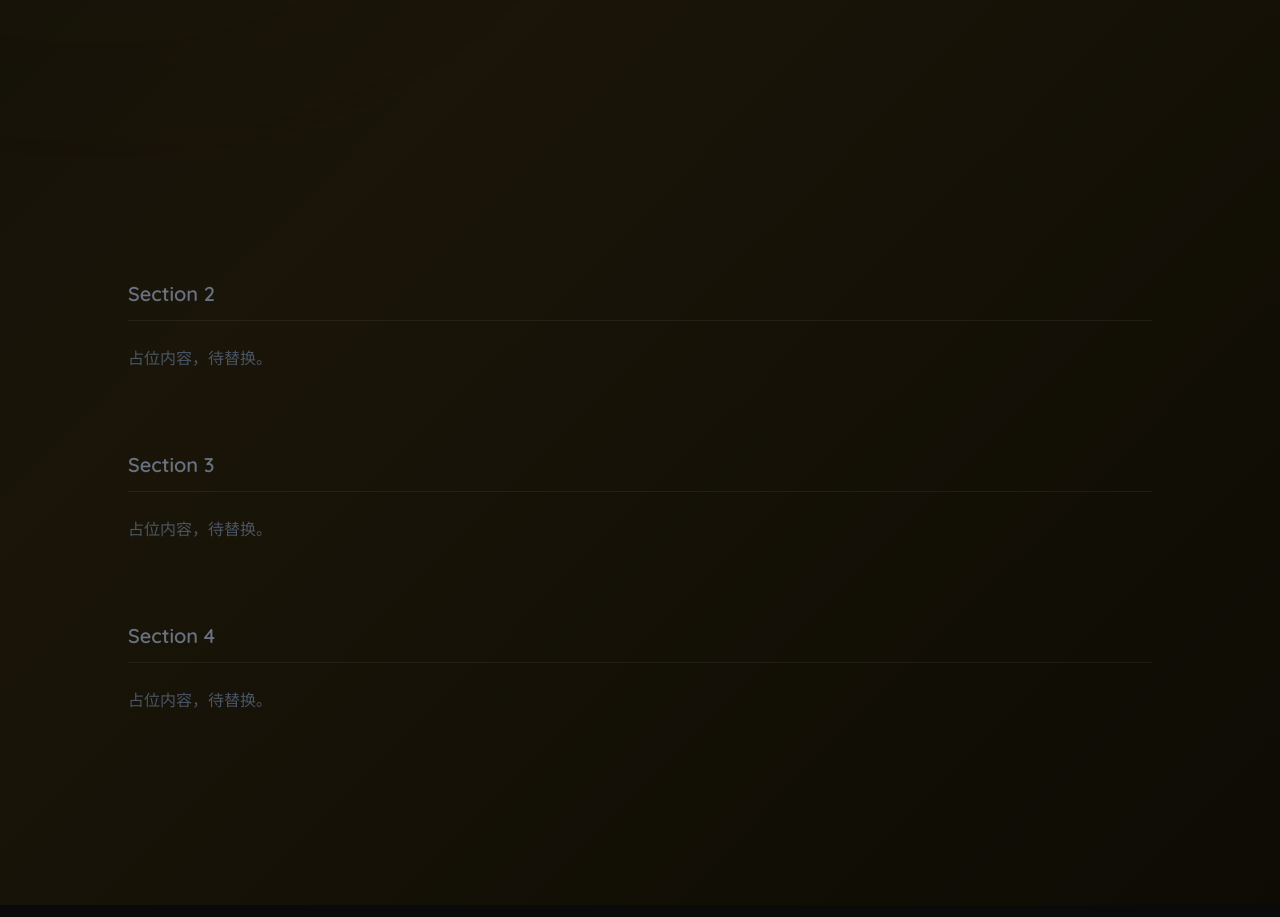
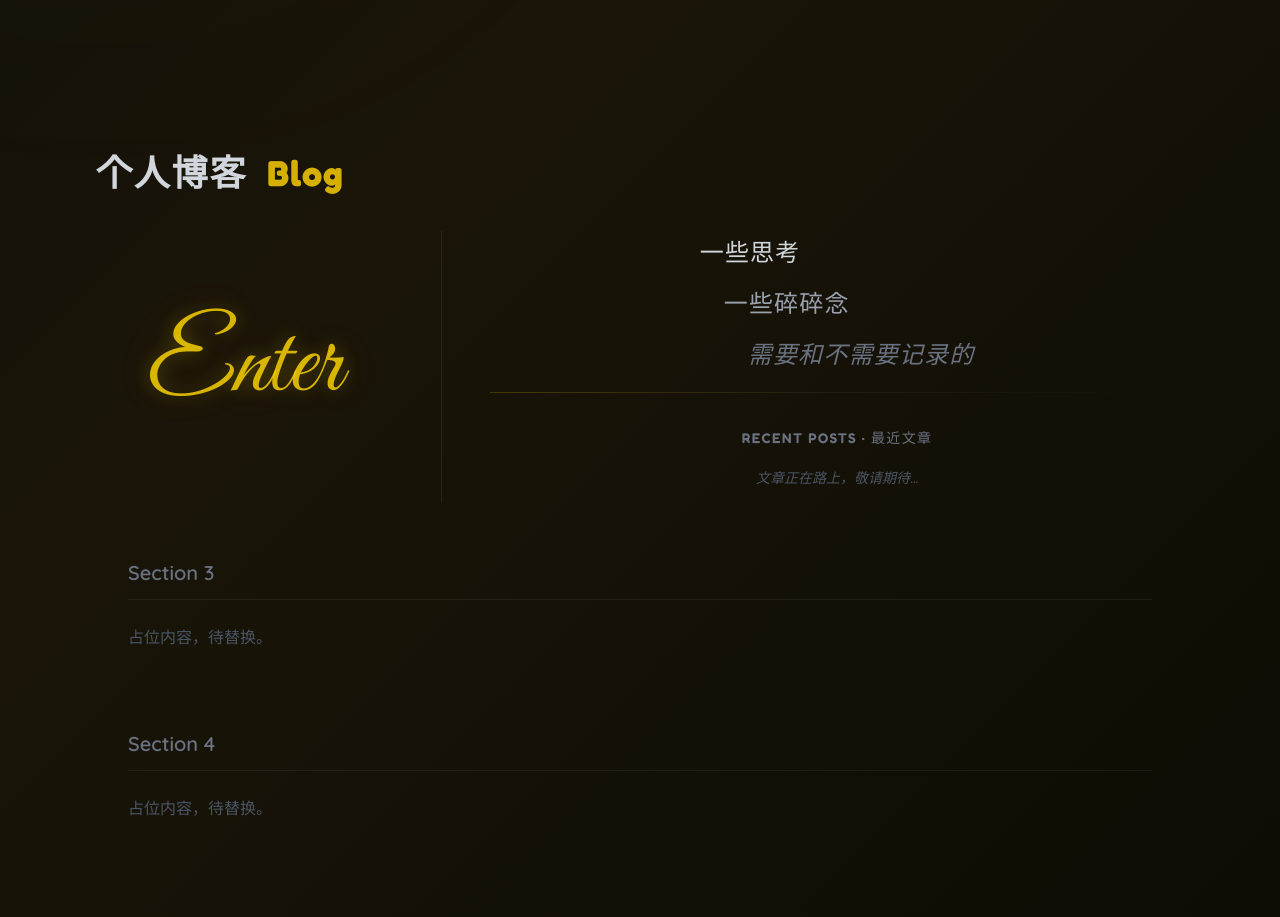
Before and after one commit to OttoMa2002/ottomaportfolio, a Next.js app: page / in a window 1280 px wide. Shown: the part 1120-2037 px from the top of the page. Built offline with nearby package versions, Linux system fonts and the light colour scheme.

Commit message:
新增博客页面骨架 + 首页 Section2 博客入口

```diff
--- /dev/null
+++ b/app/blog/page.jsx
@@ -0,0 +1,30 @@
+export const metadata = {
+  title: "Blog | Otto's",
+  description: "Otto 的博客 — 记录设计、代码与思考",
+}
+
+export default function BlogPage() {
+  return (
+    <main className="min-h-screen pt-32 pb-24 px-6 md:px-12 text-white">
+      <div className="max-w-4xl mx-auto">
+        <h1
+          className="text-5xl md:text-7xl font-bold mb-6"
+          style={{ fontFamily: "var(--font-fredoka)" }}
+        >
+          Blog
+        </h1>
+        <p
+          className="text-lg md:text-xl text-gray-400 mb-16"
+          style={{ fontFamily: "var(--font-noto-sc)" }}
+        >
+          记录设计、代码与一些随想。
+        </p>
+
+        {/* 文章列表占位 — 之后接入 MDX/数据库后动态渲染 */}
+        <div className="text-gray-500 italic">
+          文章正在路上，敬请期待…
+        </div>
+      </div>
+    </main>
+  )
+}
--- /dev/null
+++ b/app/components/BlogSection.jsx
@@ -0,0 +1,110 @@
+import Link from "next/link"
+
+export default function BlogSection() {
+  return (
+    <section
+      className="px-8 md:px-16 lg:px-24 pt-6 md:pt-8 pb-10 md:pb-14 mt-[-16vh] md:mt-[-20vh] relative z-8"
+      style={{ fontFamily: "var(--font-quicksand)" }}
+    >
+      <div className="max-w-6xl mx-auto">
+
+        {/* ═══ Section Title — 同尺寸，颜色区分，并列 ═══ */}
+        <div className="mb-6 md:mb-10 flex flex-row items-baseline gap-3 md:gap-5 flex-wrap">
+          <h2
+            className="text-2xl md:text-4xl font-semibold text-gray-300 leading-none"
+            style={{ fontFamily: "var(--font-noto-sc)", letterSpacing: "0.05em" }}
+          >
+            个人博客
+          </h2>
+          <p
+            className="text-2xl md:text-4xl font-bold tracking-wide leading-none"
+            style={{
+              fontFamily: "var(--font-fredoka)",
+              color: "rgba(255, 210, 0, 0.82)",
+            }}
+          >
+            Blog
+          </p>
+        </div>
+
+        {/* ═══ Main content: left 30% / right 70% ═══ */}
+        <div className="flex flex-col md:flex-row gap-8 md:gap-12 items-center md:items-stretch md:min-h-[17rem]">
+
+          {/* Left 30%: cursive Enter — clickable link to /blog */}
+          <Link
+            href="/blog"
+            className="blog-enter group md:w-[30%] flex items-center justify-center py-6 md:py-0"
+            aria-label="进入博客"
+          >
+            <span
+              className="blog-enter-text"
+              style={{ fontFamily: "var(--font-great-vibes)" }}
+            >
+              Enter
+            </span>
+          </Link>
+
+          {/* Divider */}
+          <div
+            className="hidden md:block w-px self-stretch"
+            style={{ background: "rgba(255, 255, 255, 0.07)" }}
+          />
+
+          {/* Right 70%: text block — upper 40% / lower 60%，内容居中 */}
+          <div className="md:w-[70%] flex flex-col">
+
+            {/* Upper 40%: poetic intro */}
+            <div className="flex flex-col justify-center md:flex-[2_2_0%]">
+              <div className="w-fit mx-auto flex flex-col gap-2 md:gap-3">
+                <p
+                  className="text-xl md:text-2xl text-gray-300 leading-relaxed"
+                  style={{ fontFamily: "var(--font-noto-sc)", letterSpacing: "0.05em" }}
+                >
+                  一些思考
+                </p>
+                <p
+                  className="text-xl md:text-2xl text-gray-400 leading-relaxed"
+                  style={{ fontFamily: "var(--font-noto-sc)", letterSpacing: "0.05em", paddingLeft: "1.5rem" }}
+                >
+                  一些碎碎念
+                </p>
+                <p
+                  className="text-xl md:text-2xl text-gray-500 leading-relaxed italic"
+                  style={{ fontFamily: "var(--font-noto-sc)", letterSpacing: "0.05em", paddingLeft: "3rem" }}
+                >
+                  需要和不需要记录的
+                </p>
+              </div>
+            </div>
+
+            {/* Divider line */}
+            <div
+              className="h-px w-full my-4 md:my-5"
+              style={{
+                background:
+                  "linear-gradient(to right, rgba(255,215,0,0.2), rgba(255,255,255,0.05), transparent)",
+              }}
+            />
+
+            {/* Lower 60%: recent posts placeholder */}
+            <div className="flex flex-col justify-center md:flex-[3_3_0%]">
+              <div className="w-fit mx-auto flex flex-col gap-3 text-center">
+                <p
+                  className="text-xs md:text-sm text-gray-500 tracking-widest uppercase mb-2"
+                  style={{ fontFamily: "var(--font-fredoka)" }}
+                >
+                  Recent Posts · 最近文章
+                </p>
+                <p className="text-sm text-gray-600 italic">
+                  文章正在路上，敬请期待…
+                </p>
+              </div>
+            </div>
+
+          </div>
+        </div>
+
+      </div>
+    </section>
+  )
+}
--- a/app/components/Navbar.jsx
+++ b/app/components/Navbar.jsx
@@ -1,6 +1,7 @@
 "use client"
 
 import { useState, useEffect } from "react"
+import Link from "next/link"
 
 export default function Navbar() {
   const [menuOpen, setMenuOpen] = useState(false)
@@ -122,6 +123,13 @@ export default function Navbar() {
             <button className="block w-full text-left px-4 py-2 text-gray-300 hover:text-gray-200 hover:bg-white/5 transition-colors cursor-pointer">
               Projects
             </button>
+            <Link
+              href="/blog"
+              className="block w-full text-left px-4 py-2 text-gray-300 hover:text-gray-200 hover:bg-white/5 transition-colors cursor-pointer"
+              onClick={() => setMenuOpen(false)}
+            >
+              Blog
+            </Link>
             <button className="block w-full text-left px-4 py-2 text-gray-300 hover:text-gray-200 hover:bg-white/5 transition-colors cursor-pointer">
               Contact
             </button>
--- a/app/globals.css
+++ b/app/globals.css
@@ -155,3 +155,49 @@ html, body {
 .hero-avatar:hover .hero-avatar-img-hover {
   opacity: 1;
 }
+
+/* ─── Blog section: ENTER cursive link ─── */
+.blog-enter {
+  cursor: pointer;
+  user-select: none;
+  position: relative;
+}
+
+.blog-enter-text {
+  display: inline-block;
+  font-size: clamp(3.5rem, 8vw, 6.5rem);
+  line-height: 1;
+  color: rgba(255, 215, 0, 0.82);
+  text-shadow:
+    0 0 18px rgba(255, 215, 0, 0.28),
+    0 0 45px rgba(255, 190, 0, 0.14);
+  transition: transform 0.5s ease, text-shadow 0.5s ease, color 0.5s ease, letter-spacing 0.5s ease;
+  will-change: transform, text-shadow;
+  padding: 0 0.3em;
+}
+
+.blog-enter:hover .blog-enter-text {
+  transform: scale(1.08) rotate(-2deg);
+  color: rgba(255, 230, 80, 0.95);
+  letter-spacing: 0.04em;
+  text-shadow:
+    0 0 28px rgba(255, 220, 60, 0.55),
+    0 0 65px rgba(255, 190, 0, 0.3),
+    0 0 110px rgba(255, 170, 0, 0.18);
+  animation: blog-enter-breathing 2.8s ease-in-out infinite;
+}
+
+@keyframes blog-enter-breathing {
+  0%, 100% {
+    text-shadow:
+      0 0 28px rgba(255, 220, 60, 0.55),
+      0 0 65px rgba(255, 190, 0, 0.3),
+      0 0 110px rgba(255, 170, 0, 0.18);
+  }
+  50% {
+    text-shadow:
+      0 0 38px rgba(255, 230, 80, 0.75),
+      0 0 85px rgba(255, 200, 0, 0.45),
+      0 0 150px rgba(255, 180, 0, 0.28);
+  }
+}
--- a/app/layout.jsx
+++ b/app/layout.jsx
@@ -1,4 +1,4 @@
-import { Fredoka, Quicksand, Noto_Sans_SC } from "next/font/google"
+import { Fredoka, Quicksand, Noto_Sans_SC, Great_Vibes } from "next/font/google"
 import "./globals.css"
 
 const fredoka = Fredoka({
@@ -19,6 +19,12 @@ const notoSansSC = Noto_Sans_SC({
   variable: "--font-noto-sc",
 })
 
+const greatVibes = Great_Vibes({
+  subsets: ["latin"],
+  weight: ["400"],
+  variable: "--font-great-vibes",
+})
+
 export const metadata = {
   title: "Otto's Home",
   icons: {
@@ -28,7 +34,7 @@ export const metadata = {
 
 export default function RootLayout({ children }) {
   return (
-    <html lang="en" className={`${fredoka.variable} ${quicksand.variable} ${notoSansSC.variable}`}>
+    <html lang="en" className={`${fredoka.variable} ${quicksand.variable} ${notoSansSC.variable} ${greatVibes.variable}`}>
       <body>{children}</body>
     </html>
   )
--- a/app/page.jsx
+++ b/app/page.jsx
@@ -1,6 +1,7 @@
 import Navbar from "./components/Navbar"
 import Footer from "./components/Footer"
 import HeroSection from "./components/HeroSection"
+import BlogSection from "./components/BlogSection"
 
 export default function Home() {
   return (
@@ -32,9 +33,11 @@ export default function Home() {
 
       <HeroSection />
 
+      <BlogSection />
+
       {/* Placeholder sections for scroll testing */}
       <div className="px-8 md:px-16 lg:px-24 pb-28" style={{ fontFamily: "var(--font-quicksand)" }}>
-        {[2, 3, 4].map((i) => (
+        {[3, 4].map((i) => (
           <div key={i} className="mb-20 max-w-5xl mx-auto">
             <h2 className="text-xl font-semibold text-gray-500 mb-3">Section {i}</h2>
             <div className="h-px w-full mb-6" style={{ background: "rgba(255,255,255,0.06)" }} />
```
Also changed, not shown: 1 other file (tests, documents, lock files or other folders).
